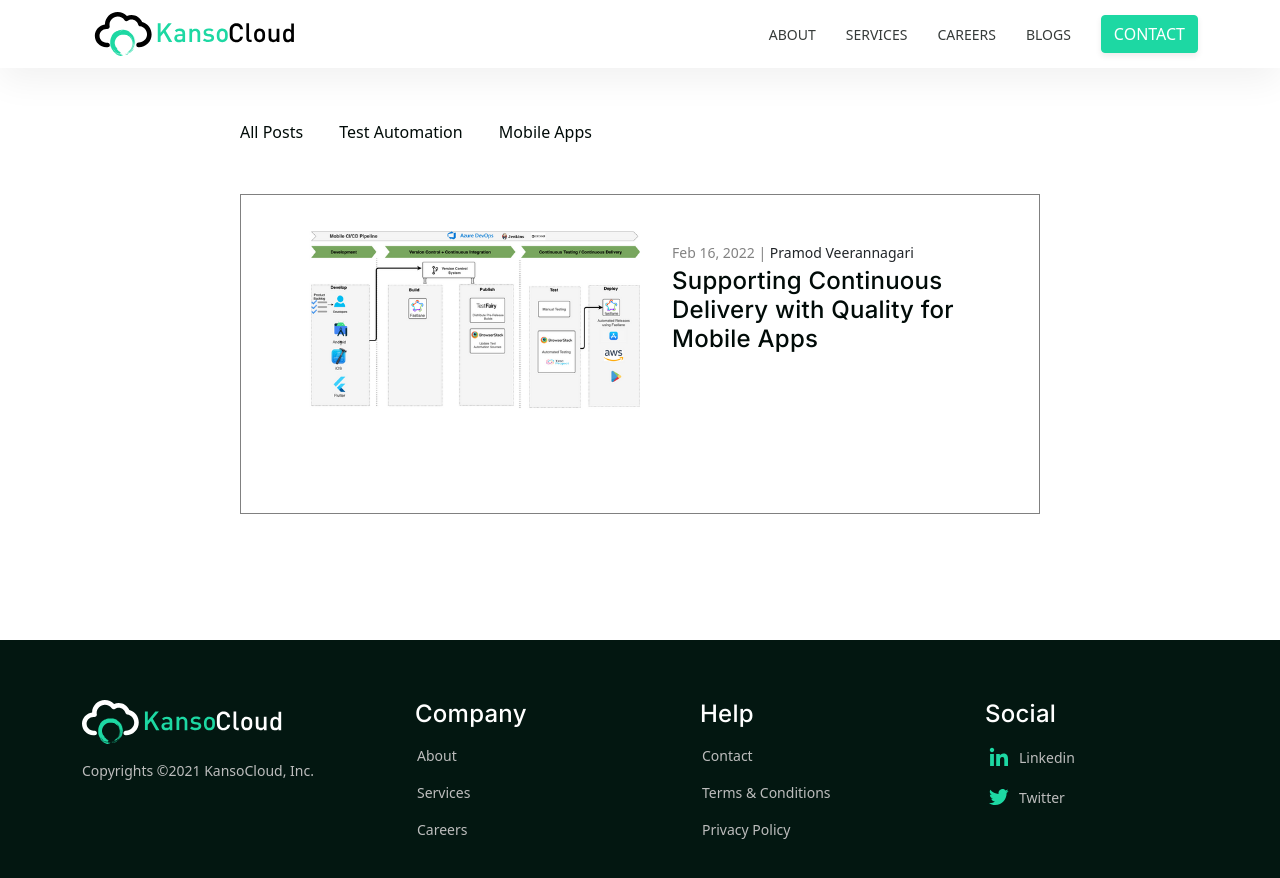
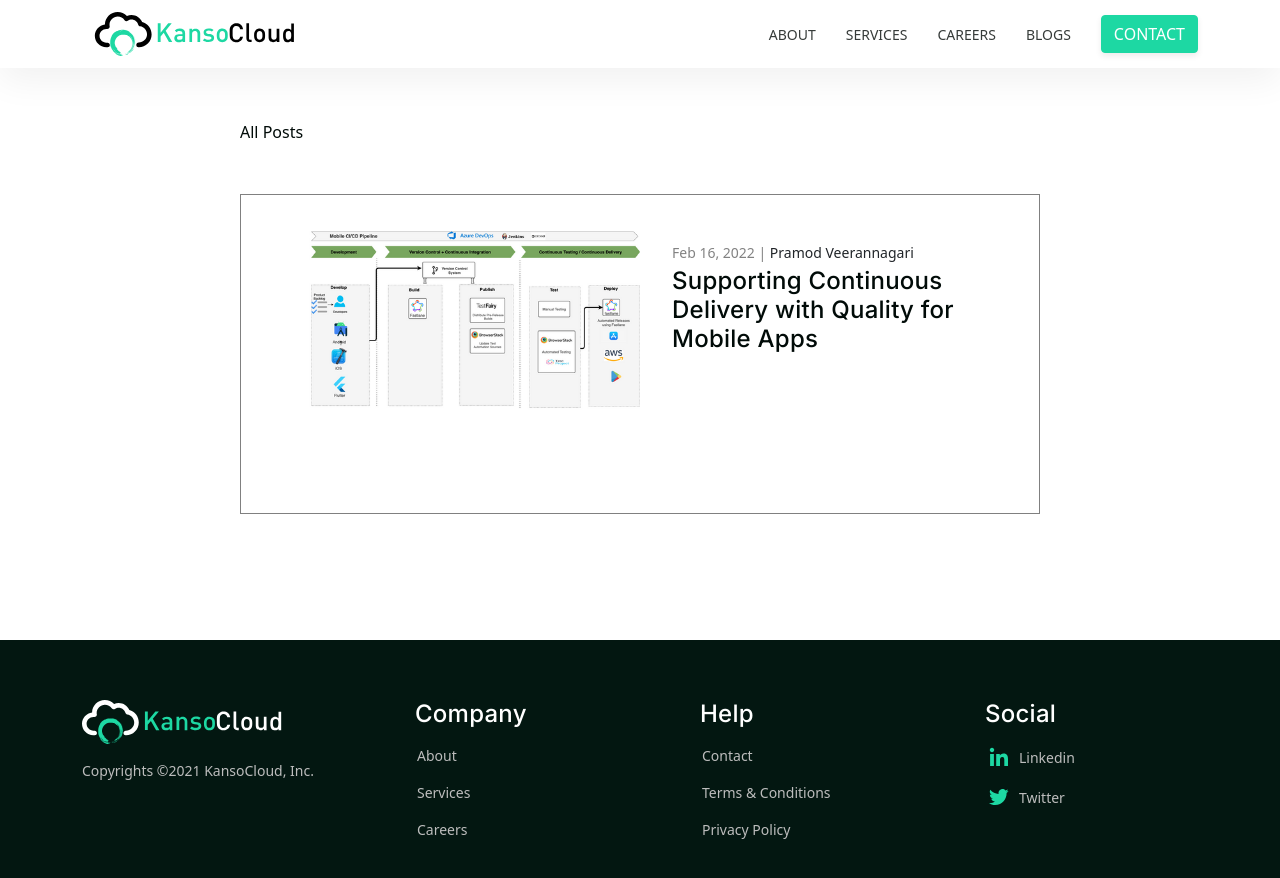
Before and after one commit to KansoCloud/kansocloud.github.io, a Jekyll site: the page built from index.markdown, in a window 1280 px wide. Shown: the top 878 px of the page. Built offline with Jekyll 4.4.1, drawn with Linux system fonts in a browser that asks for light colours.

Commit message:
link to blog changed

```diff
--- a/_includes/navigation.html
+++ b/_includes/navigation.html
@@ -1,5 +1,5 @@
 <nav style="padding-bottom: 50px;">
-    <a href="https://kansocloud.github.io/" class="blog-nav-link">All Posts</a>
-    <a href="#" class="blog-nav-link">Test Automation</a>
-    <a href="#" class="blog-nav-link">Mobile Apps</a>
+    <a href="https://blog.kansocloud.com/" class="blog-nav-link">All Posts</a>
+    <!-- <a href="#" class="blog-nav-link">Test Automation</a> -->
+    <!-- <a href="#" class="blog-nav-link">Mobile Apps</a> -->
 </nav>
```
